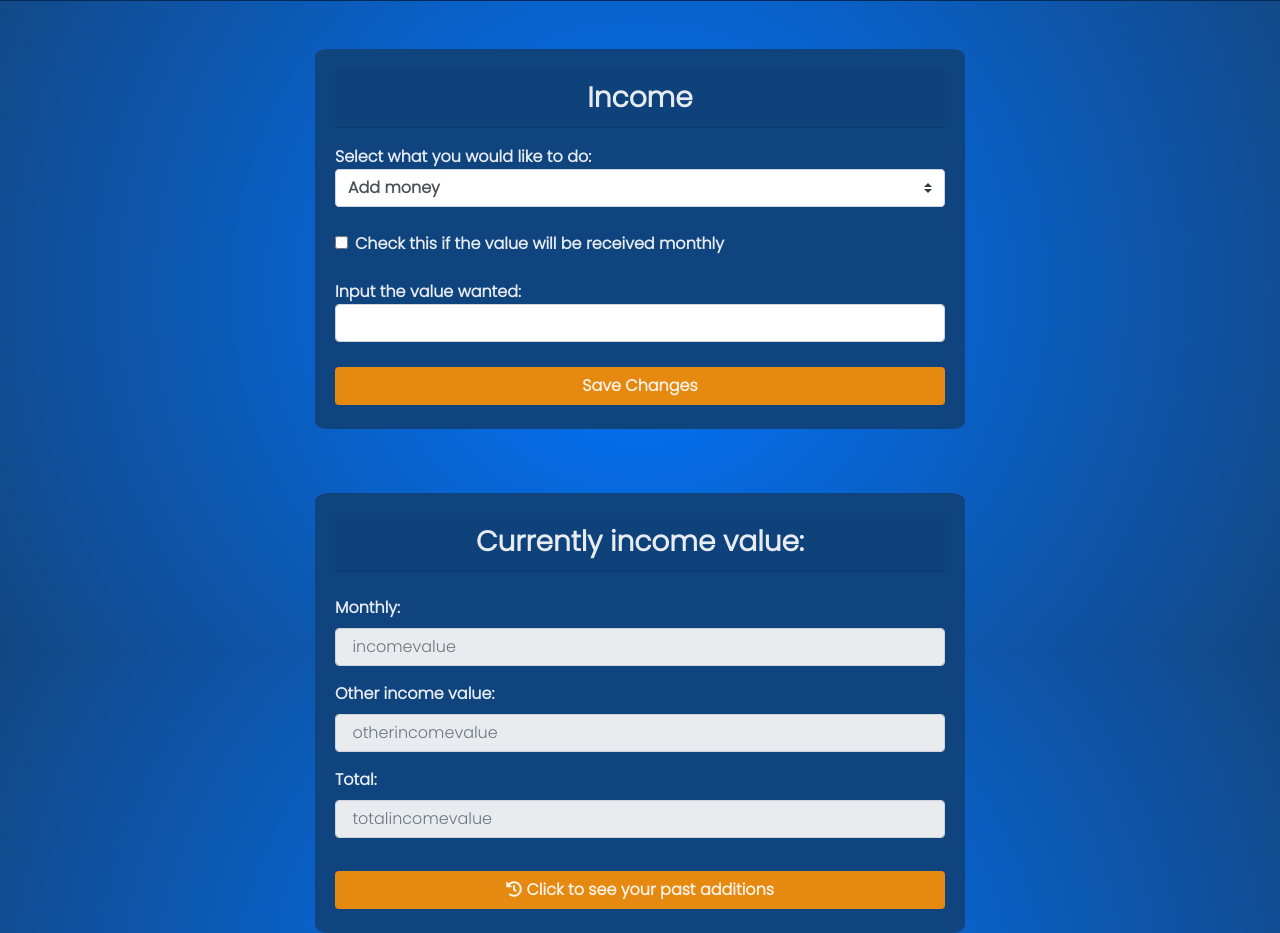
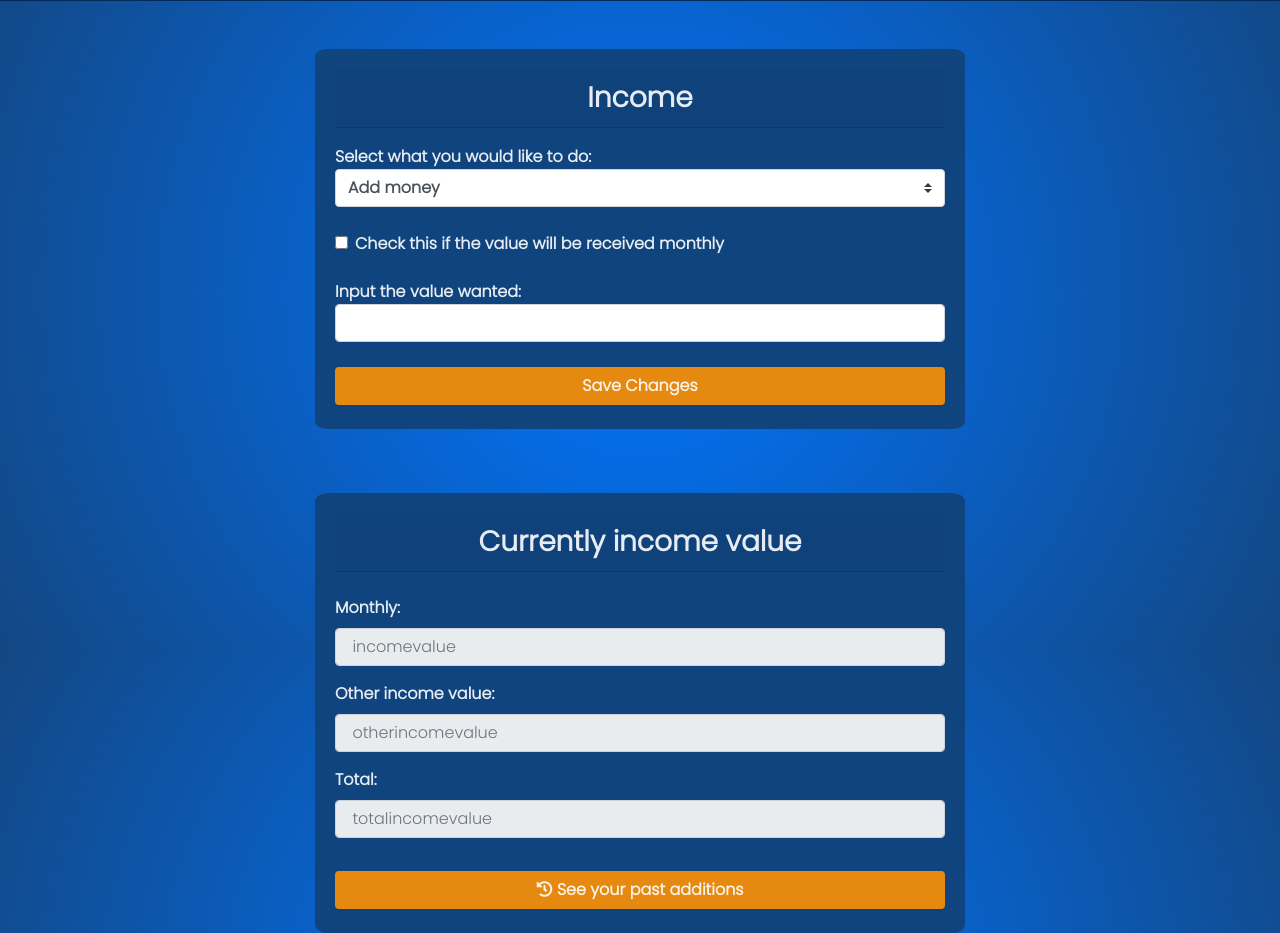
Before and after one commit to feliveira/CS50x, a Flask app: page /income in a window 1280 px wide. Shown: the part 72-1005 px from the top of the page. Run offline with Flask 2, Linux system fonts and the light colour scheme; some libraries are stand-ins or nearby versions.

Commit message:
Little changes

```diff
--- a/templates/income.html
+++ b/templates/income.html
@@ -45,7 +45,7 @@
         </div>
         <div class="col d-flex justify-content-center align-items-center mt-0">
             <div id="currency-box" class="container">
-                    <h3 class="text-center card-header mb-4 mt-0">Currently income value:</h3>
+                    <h3 class="text-center card-header mb-4 mt-0">Currently income value</h3>
 
                     <div class="form-input mb-2" style="font-family: 'Poppins', sans-serif; font-weight: 600;">
                         <label class="text-center" for="monthly">Monthly:</label>
@@ -61,13 +61,14 @@
                     </div>
 
                     <div class="text-left mb-1">
-                        <button data-toggle="modal" data-target="#history" type="submit" class="btn text-center input-confirmation">
-                            <span class="text-center"><i class="fas fa-history"></i> Click to see your past additions</span>
+                        <button data-toggle="modal" data-target="#history" type="button" class="btn text-center input-confirmation">
+                            <span class="text-center"><i class="fas fa-history"></i> See your past additions</span>
                         </button>
                     </div>
             </div>
         </div>
     </div>
+
     <div class="modal fade" id="history" tabindex="-1" role="dialog" aria-labelledby="History" aria-hidden="true">
         <div class="modal-dialog modal-lg" role="document">
           <div class="modal-content">
@@ -118,11 +119,5 @@
             document.getElementById('addcheck').style.display = 'none'
         }
     }
-
 </script>
-
 {% endblock %}
-
-<h3 class="text-center card-header mb-4 mt-4">
-    Your income history
-</h3>
```
